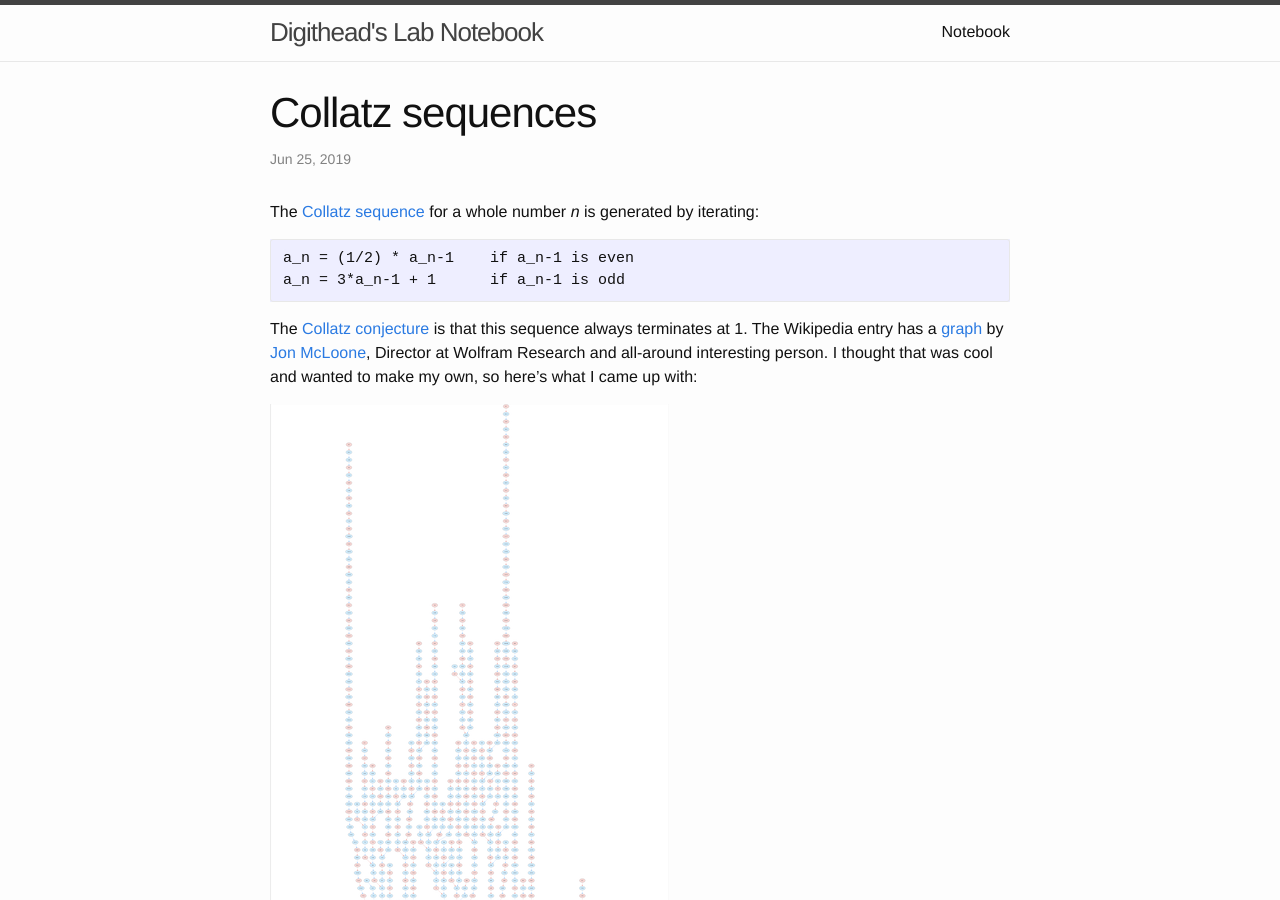
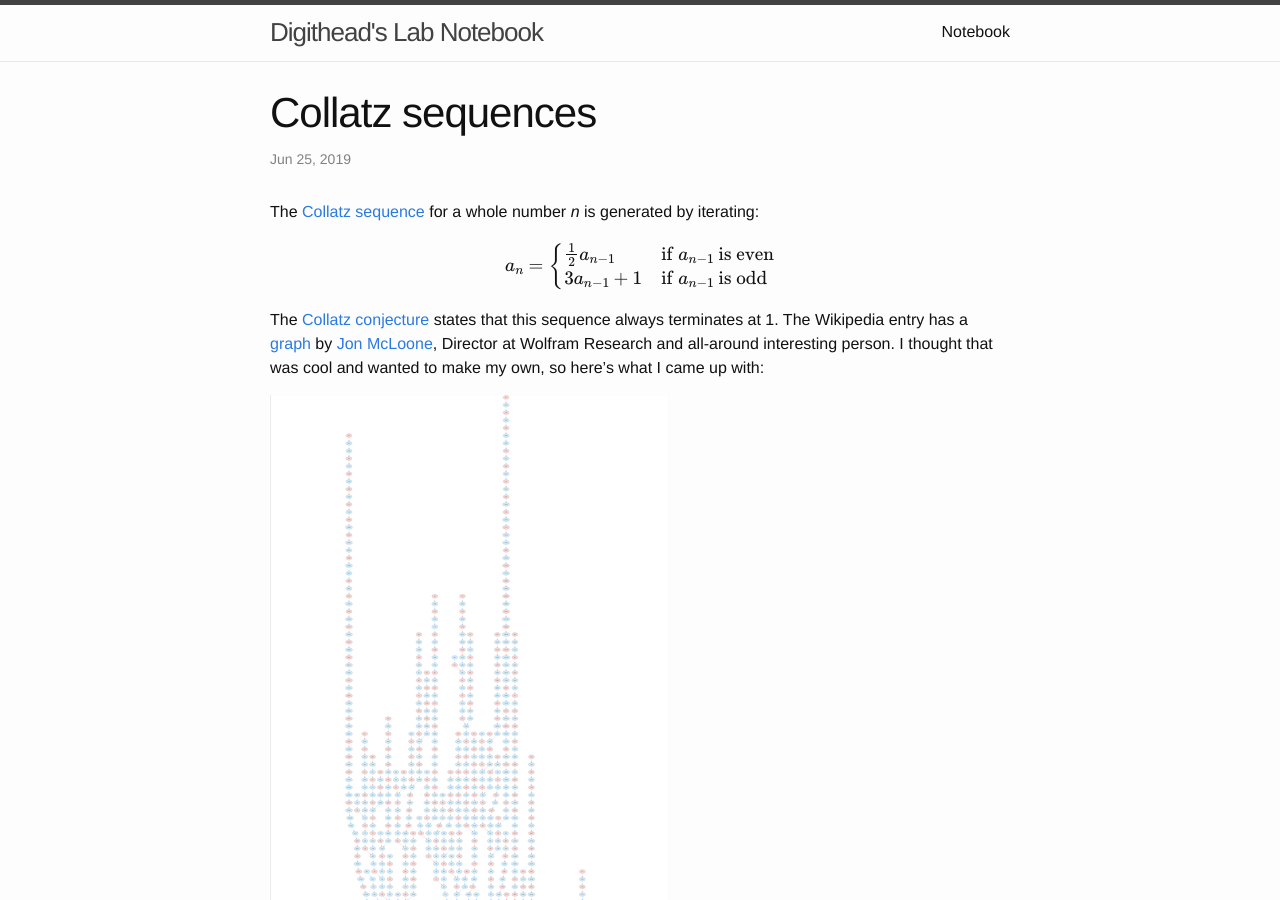
Before and after one commit to cbare/cbare.github.io, a Jekyll site: the page built from _posts/2019-06-24-collatz-sequences.md, in a window 1280 px wide and 900 px high. Built offline with Jekyll 4.4.1, drawn with Linux system fonts in a browser that asks for light colours; formulas are drawn with MathJax 3; some of the changed text lies outside the part shown.

Commit message:
make collatz post prettier

````diff
--- a/_posts/2019-06-24-collatz-sequences.md
+++ b/_posts/2019-06-24-collatz-sequences.md
@@ -7,20 +7,31 @@
 
 The [Collatz sequence](http://mathworld.wolfram.com/CollatzProblem.html) for a whole number _n_ is generated by iterating:
 
-```
-a_n = (1/2) * a_n-1    if a_n-1 is even
-a_n = 3*a_n-1 + 1      if a_n-1 is odd
-```
+$$
+a_n = \begin{cases}
+\frac{1}{2} a_{n-1} & \text{if $a_{n-1}$ is even} \\
+3 a_{n-1} + 1 & \text{if $a_{n-1}$ is odd}
+\end{cases}
+$$
 
-The [Collatz conjecture](https://en.wikipedia.org/wiki/Collatz_conjecture) is that this sequence always terminates at 1. The Wikipedia entry has a [graph](https://en.wikipedia.org/wiki/Collatz_conjecture#/media/File:Collatz1000mathematica.png) by [Jon McLoone](http://jon.mcloone.info/), Director at Wolfram Research and all-around interesting person. I thought that was cool and wanted to make my own, so here's what I came up with:
+The [Collatz conjecture](https://en.wikipedia.org/wiki/Collatz_conjecture) states that this sequence always terminates at 1. The Wikipedia entry has a [graph](https://en.wikipedia.org/wiki/Collatz_conjecture#/media/File:Collatz1000mathematica.png) by [Jon McLoone](http://jon.mcloone.info/), Director at Wolfram Research and all-around interesting person. I thought that was cool and wanted to make my own, so here's what I came up with:
 
 
 ![collatz graph]({{ "/images/collatz_graph_1000_small_2.png" | absolute_url }})
 
 Also, check out the [humungo version](https://github.com/cbare/Etudes/blob/master/images/collatz_graph_1000.svg) and the [source](https://github.com/cbare/Etudes/blob/master/python/number_theory.py) that generated it using pygraphviz and GraphViz.
 
-Why does this work? Thinking in terms of prime factors, the _half_ rule removes factors of 2. The _triple-plus-one_ rule increases the next value, but makes sure there's always at least one factor of 2 to remove. For the cases where _triple-plus-one_ yields more than one factor of 2, we've made a profit. After removing twos by _halfing_, the remaining factors are less than the odd number we _tripled-plus-one_.
+<figure style="float: left; height: 35%; width: 30%; margin-right: 1em;">
+    <a href="https://xkcd.com/710/" target="_blank">
+    <img
+      src="/images/collatz_conjecture_xkcd.png"
+      alt="xkcd.com/710"
+    >
+    </a>
+</figure>
 
-Longer paths tend to be chock-full of primes, like the sequence for 89 in which every odd number is a prime. Does knowing that a number is of the form _3n+1_ or _(3n+1)/2_ tell us anthing about its prime factors? Does it help to remember that all primes are of one of two forms, either _6n+1_ or _6n-1_?
+Why does this work? Thinking in terms of prime factors, the _half_ rule removes factors of 2. The _triple-plus-one_ rule increases the next value, but makes sure there's always at least one factor of 2 to remove. For the cases where _triple-plus-one_ yields more than one factor of 2, we've made a profit. After removing twos by _halving_, the remaining factors are less than the odd number we _tripled-plus-one_.
 
-Well, the Collatz conjecture remains unproven for reason.
+Longer paths tend to be chock-full of primes, like the sequence for 89 in which every odd number is a prime. Does knowing that a number is of the form _(3n+1)/2_ tell us anything about its prime factors? Does it help to remember that all primes are either _6n+1_ or _6n-1_?
+
+I dunno, but the Collatz conjecture remains unproven for a reason.
````
Also changed, not shown: images/collatz_conjecture_xkcd.png (added).
